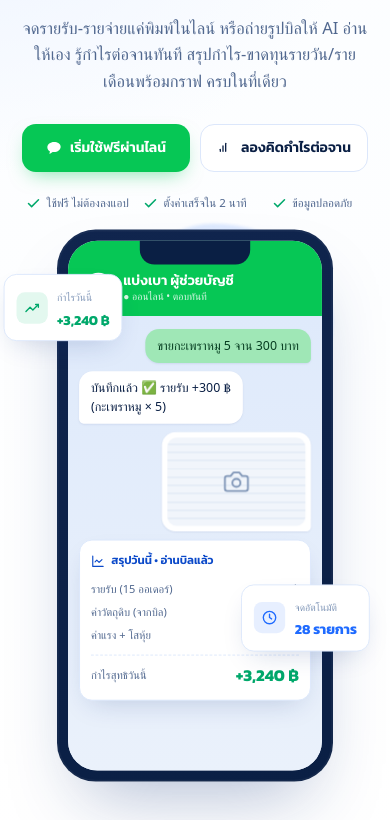
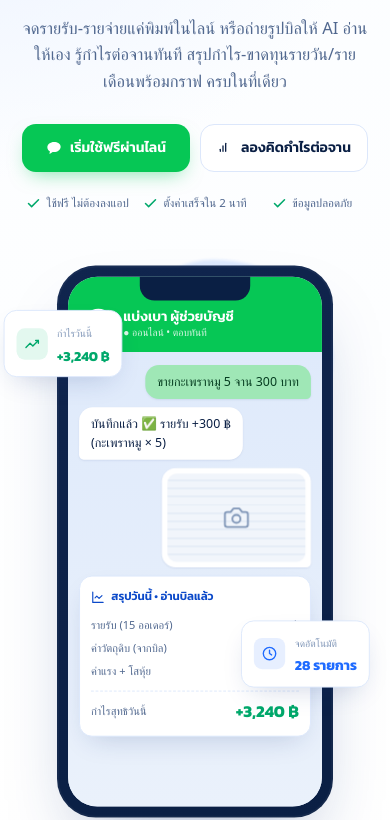
Before and after one commit to seofullgod-a11y/ranroo_landing, a website: page baengbao-landing/public/index.html in a window 390 px wide. Shown: the part 291-1111 px from the top of the page. Drawn offline with Linux system fonts and the light colour scheme; a web font is replaced by a local one.

Commit message:
Add files via upload

```diff
--- a/baengbao-landing/public/index.html
+++ b/baengbao-landing/public/index.html
@@ -320,7 +320,7 @@
 
   /* ---------- RESPONSIVE ---------- */
   @media(max-width:980px){
-    .hero-grid{grid-template-columns:1fr;gap:6px}
+    .hero-grid{grid-template-columns:1fr;gap:32px}
     .hero-copy{text-align:center;max-width:580px;margin:0 auto}
     .hero-sub{margin-left:auto;margin-right:auto}
     .hero-actions{justify-content:center}
@@ -340,7 +340,7 @@
   }
   @media(max-width:560px){
     .hero{padding:46px 0 20px}
-    .phone-stage{transform:scale(.92);transform-origin:top center;margin-top:8px}
+    .phone-stage{transform:scale(.92);transform-origin:top center;margin-top:18px}
     /* ปุ่ม hero เรียงซ้าย-ขวา */
     .hero-actions{flex-wrap:nowrap;gap:10px}
     .hero-actions .btn{flex:1;min-width:0;padding:14px 8px;font-size:14px;line-height:1.25}
```
